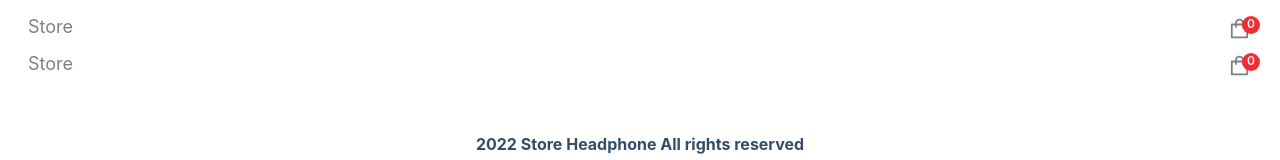
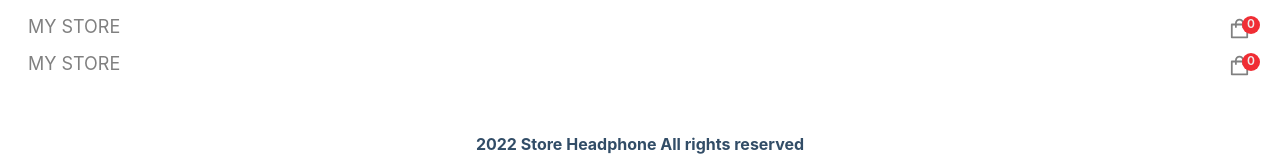
Before and after one commit to ArafatHossainKhan/ecommerce_sanity_stripe, a Next.js app: page /components/NavBar in a window 1280 px wide. Shown: the top 160 px of the page. Built offline with nearby package versions, Linux system fonts and the light colour scheme.

Commit message:
logo changed

```diff
--- a/pages/components/NavBar.jsx
+++ b/pages/components/NavBar.jsx
@@ -8,7 +8,7 @@ const NavBar = () => {
   return (
     <div className="navbar-container">
       <p className="logo">
-        <Link href="/">Store</Link>
+        <Link href="/">MY STORE</Link>
       </p>
       <button
         type="button"
```
